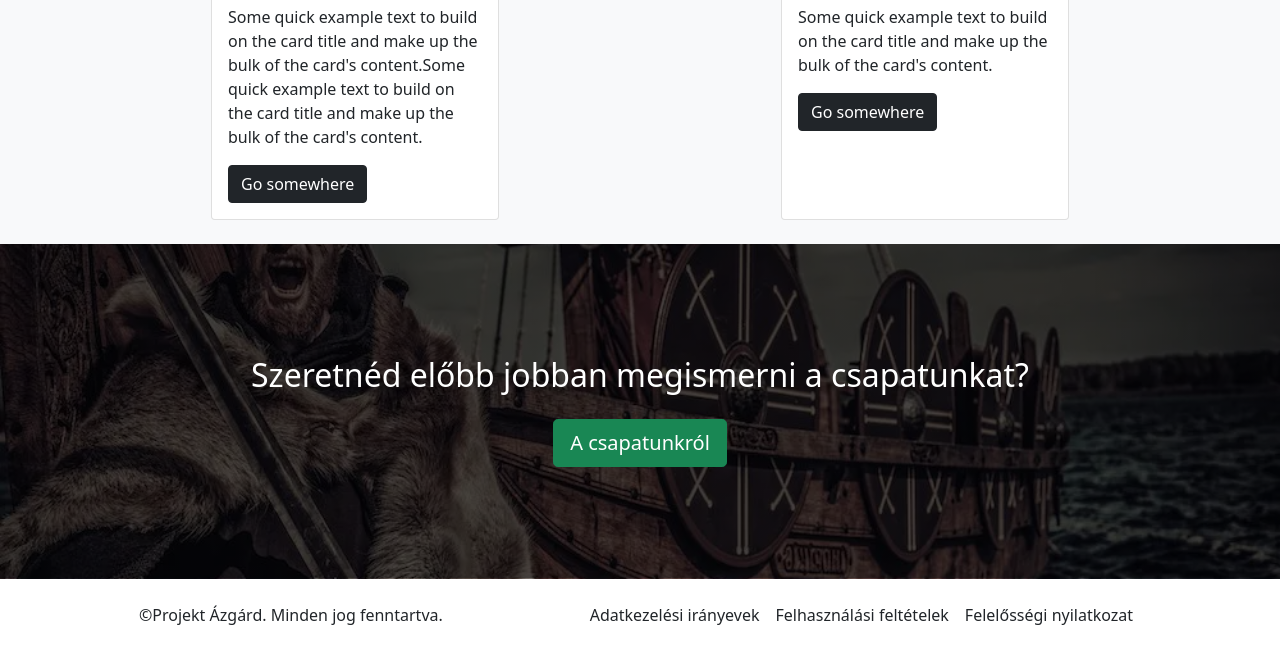
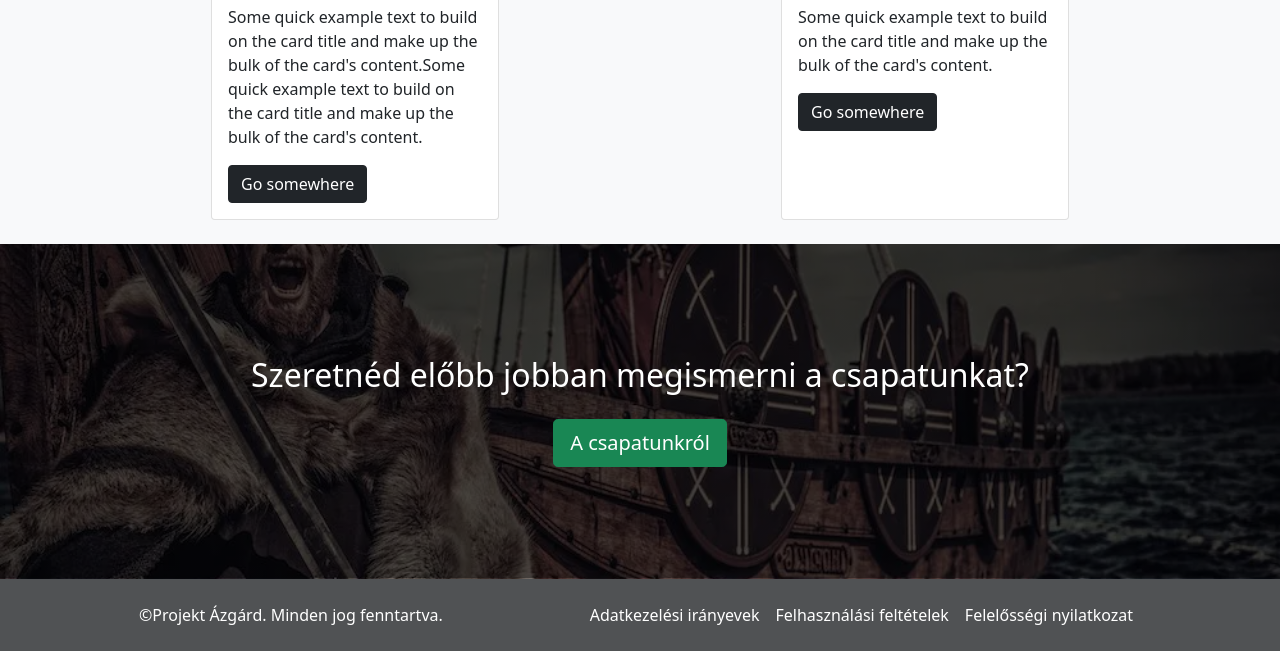
Before and after one commit to Prince-Csaba/azgard, a plain HTML site: page index.html in a window 1280 px wide. Shown: the part 1156-1807 px from the top of the page. Drawn offline with nearby package versions, Linux system fonts and the light colour scheme.

```diff
--- a/index.html
+++ b/index.html
@@ -131,7 +131,7 @@
   </main>
 
   <footer
-    class="bg-white text-dark mb-0 py-4 d-flex justify-content-evenly flex-column flex-sm-row text-center text-sm-left">
+    class="text-white mb-0 py-4 d-flex justify-content-evenly flex-column flex-sm-row text-center text-sm-left light">
     <div class="my-2 my-sm-0">
       <p class="mb-0">
         ©Projekt Ázgárd. Minden jog fenntartva.
--- a/style.scss
+++ b/style.scss
@@ -1,3 +1,7 @@
+.light {
+  background-color: #505254;
+}
+
 .bg-overlay {
   height: 100vh;
   background: linear-gradient(rgba(0, 0, 0, .7), rgba(0, 0, 0, .7)), url("./img/pexels-burst-373899.jpg");
```
Also changed, not shown: style.css, 1 other file.
